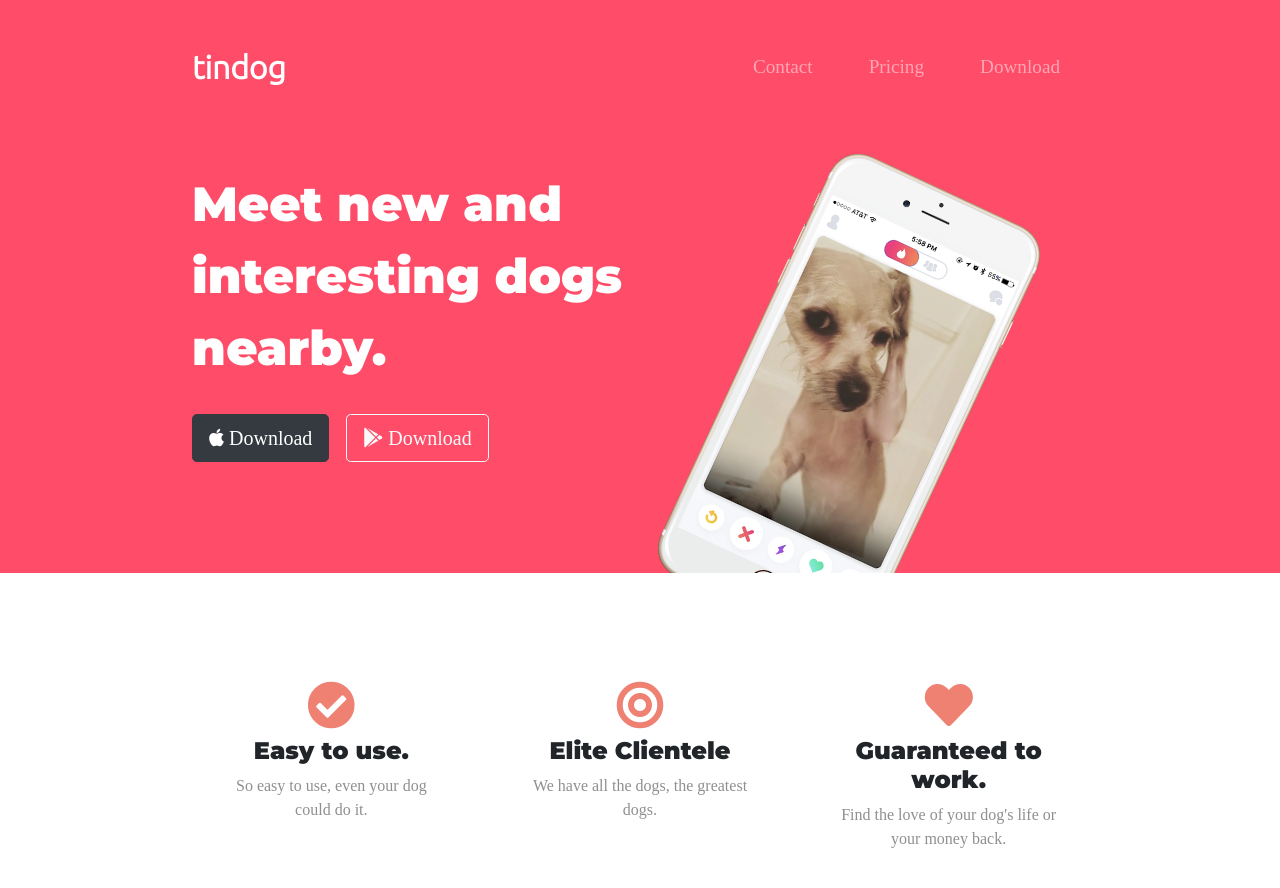
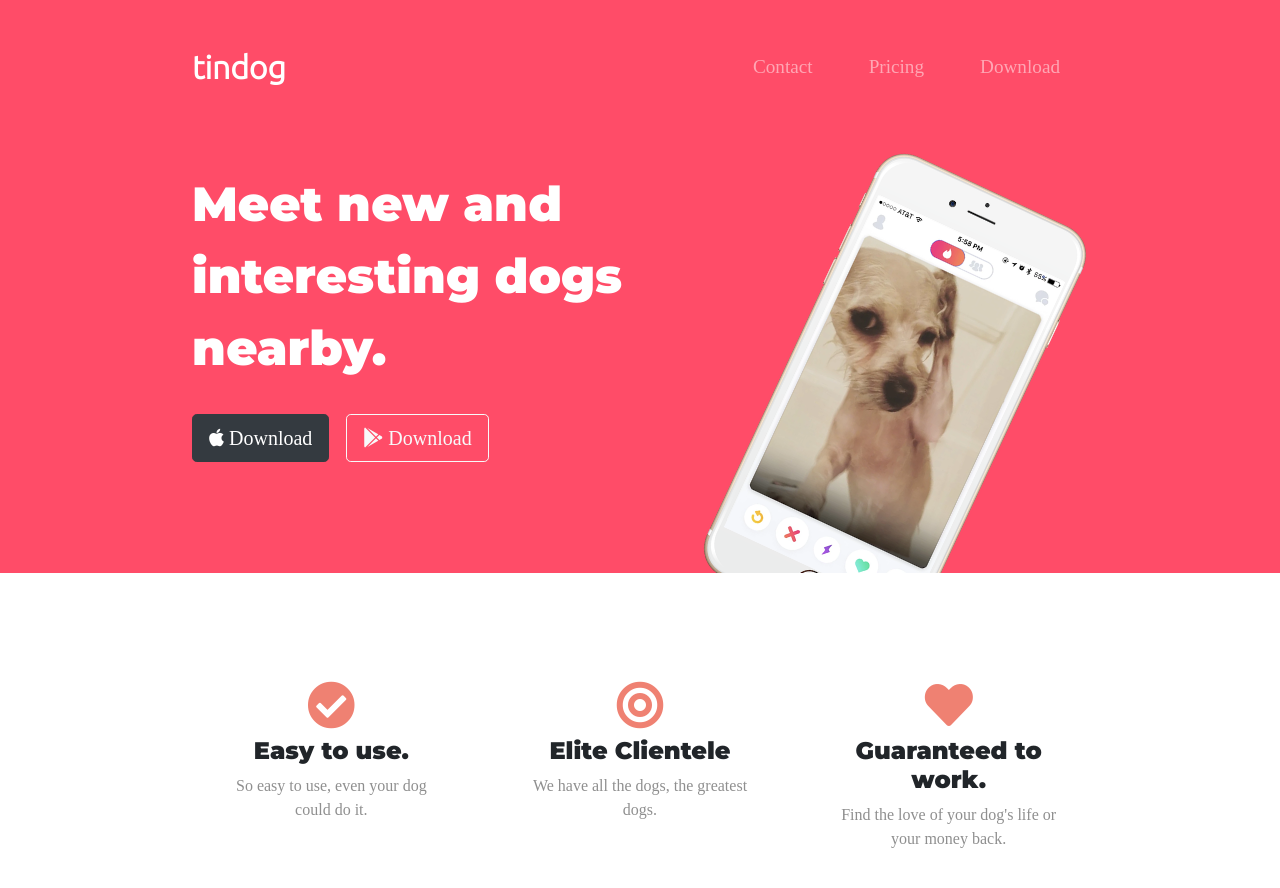
Before and after one commit to IAmQpac/TinDog, a plain HTML site: page index.html in a window 1280 px wide. Shown: the top 888 px of the page. Drawn offline with nearby package versions, Linux system fonts and the light colour scheme.

Commit message:
update on media query

```diff
--- a/css/styles.css
+++ b/css/styles.css
@@ -46,10 +46,10 @@ h2 {
   width: 50%;
   transform: rotate(25deg);
   position: absolute;
-  right: 30%;
+  right: 20%;
 }
 
-@media (max-width: 1028px) {
+@media (max-width: 991px) {
   #title {
     text-align: center;
   }
```
Also changed, not shown: 1 other file.
